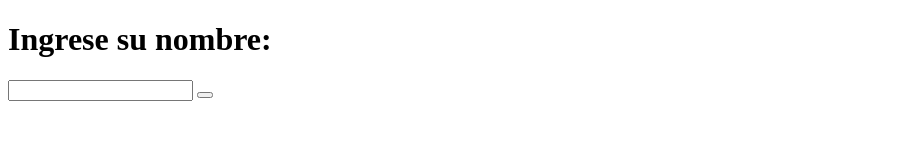
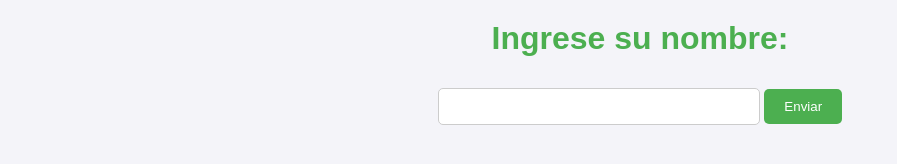
Before and after one commit to mateo-385/tp1, a plain HTML site: page client/index.html in a window 1280 px wide. Shown: the whole page, without its empty margins (0-897 px from the left). Drawn offline with Linux system fonts and the light colour scheme.

Commit message:
trabajo terminado

```diff
--- /dev/null
+++ b/client/assets/index.js
@@ -0,0 +1,22 @@
+function mandarNombre() {
+  const nombre = document.getElementById('nombre')
+  const mensaje = document.getElementById('mensaje')
+
+  if (!nombre.value.trim()) {
+    mensaje.innerText = 'El nombre no puede estar vacío.'
+    mensaje.style.color = 'red'
+    return
+  }
+  mensaje.style.color = ''
+
+  fetch(`http://localhost:3000/saludo/${nombre.value}`)
+    .then((response) => response.text())
+    .then((data) => {
+      document.getElementById('mensaje').textContent = data
+    })
+    .catch((error) => {
+      document.getElementById('mensaje').textContent =
+        'Error al conectarse al servidor.'
+      console.error('Error:', error)
+    })
+}
--- /dev/null
+++ b/client/assets/styles.css
@@ -0,0 +1,45 @@
+/* General styles */
+body {
+  font-family: Arial, sans-serif;
+  margin: 0;
+  padding: 0;
+  background-color: #f4f4f9;
+  color: #333;
+  text-align: center;
+}
+
+/* Header styles */
+h1 {
+  color: #4caf50;
+  margin-top: 20px;
+}
+
+/* Input field styles */
+input[type='text'] {
+  padding: 10px;
+  width: 300px;
+  margin: 10px 0;
+  border: 1px solid #ccc;
+  border-radius: 5px;
+}
+
+/* Button styles */
+button {
+  padding: 10px 20px;
+  background-color: #4caf50;
+  color: white;
+  border: none;
+  border-radius: 5px;
+  cursor: pointer;
+}
+
+button:hover {
+  background-color: #45a049;
+}
+
+/* Message styles */
+#mensaje {
+  margin-top: 20px;
+  font-size: 18px;
+  font-weight: bold;
+}
--- a/client/src/index.html
+++ b/client/index.html
@@ -7,11 +7,11 @@
     <link rel="stylesheet" href="assets/styles.css" />
   </head>
   <body>
-    <form id="name-form">
-      <h1>Ingrese su nombre:</h1>
-      <input type="text" />
-      <button type="submit"></button>
-    </form>
+    <h1>Ingrese su nombre:</h1>
+    <input type="text" id="nombre" />
+    <button onclick="mandarNombre()">Enviar</button>
+
+    <div id="mensaje"></div>
   </body>
   <script src="assets/index.js"></script>
 </html>
--- a/client/src/assets/index.js
+++ /dev/null
@@ -1,6 +0,0 @@
-const nameForm = document.getElementsByTagName('form')
-const nombre = document.getElementsByTagName('input')
-
-nameForm.addEventListener('submit', (e) => {
-  e.
-})
--- a/server/server.js
+++ b/server/server.js
@@ -1,7 +1,10 @@
 import express from 'express'
+import cors from 'cors'
 
 const app = express()
 const port = 3000
+
+app.use(cors())
 
 app.get('/saludo/:nombre', (req, res) => {
   const nombre = req.params.nombre
```
Also changed, not shown: client/src/assets/styles.css (deleted).
